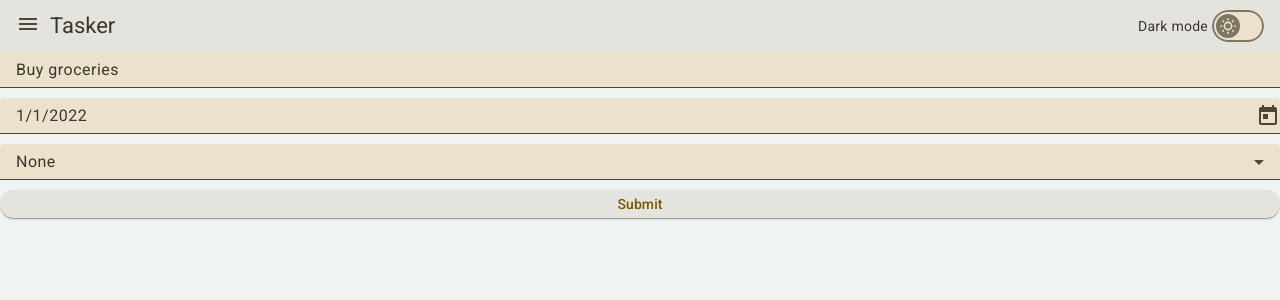
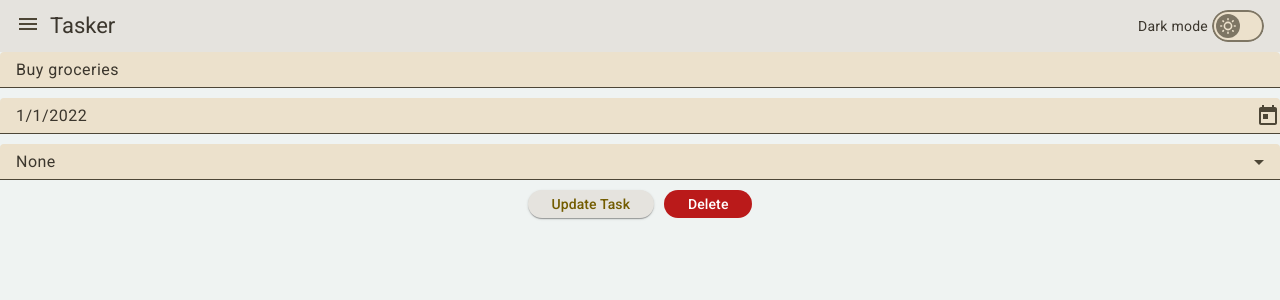
Before and after one commit to Snellingen/tasker, an Angular app: page /tasks/edit-task/1 in a window 1280 px wide. Shown: the top 300 px of the page. Built offline with nearby package versions, Linux system fonts and the light colour scheme.

Commit message:
task delete

```diff
--- a/src/app/components/edit-task/edit-task.component.html
+++ b/src/app/components/edit-task/edit-task.component.html
@@ -49,5 +49,10 @@
       <mat-error>{{taskForm.get('priority')?.errors | json}}</mat-error>
     }
   </mat-form-field>
-  <button mat-raised-button type="submit">Submit</button>
+  <div class='edit-task__actions'>
+    <button mat-raised-button type="submit">{{submitLabel}}</button>
+    @if (id) {
+      <button mat-flat-button type="button" (click)="onDelete()" color="warn">Delete</button>
+    }
+  </div>
 </form>
--- a/src/app/components/edit-task/edit-task.component.scss
+++ b/src/app/components/edit-task/edit-task.component.scss
@@ -2,4 +2,10 @@
   display: flex;
   flex-direction: column;
   gap: 10px;
+
+  .edit-task__actions {
+    display: flex;
+    justify-content: center;
+    gap: 10px;
+  }
 }
--- a/src/app/components/edit-task/edit-task.component.ts
+++ b/src/app/components/edit-task/edit-task.component.ts
@@ -1,7 +1,7 @@
 import { CommonModule } from '@angular/common';
 import { ChangeDetectionStrategy, Component, inject, Input, OnDestroy, OnInit } from '@angular/core';
 import { FormControl, FormGroup, ReactiveFormsModule, Validators } from '@angular/forms';
-import { ValidateDateInFuture, ValidatePriority, ValidDate } from '../../shared/form.validators';
+import { ValidatePriority, ValidDate } from '../../shared/form.validators';
 import { Priority, Task, TaskService } from '../../services/task.service';
 import { Subscription, tap } from 'rxjs';
 import { MatInputModule } from '@angular/material/input';
@@ -37,7 +37,10 @@ export class EditTaskComponent implements OnInit, OnDestroy{
     this._id = value;
     if (value === undefined) {
       this.taskForm.reset();
+      this.submitLabel = 'Add Task';
+      return;
     }
+    this.submitLabel = 'Update Task';
     this.getDataForTaskForm();
   }
   get id() {
@@ -55,6 +58,8 @@ export class EditTaskComponent implements OnInit, OnDestroy{
 
   priorityOptions: Priority[] = ['None', 'Low', 'Medium', 'High'];
   taskSubscription: Subscription | undefined;
+
+  submitLabel = 'Add Task';
 
   getDataForTaskForm() {
     if (!this.id) return;
@@ -74,13 +79,21 @@ export class EditTaskComponent implements OnInit, OnDestroy{
   onSubmit() {
     if (this.taskForm.valid) {
       if (this.id) {
-        const updatedTask = { ...this.taskForm.value, id: Number(this.id) } as Partial<Task> & { id: number };
+        const updatedTask = { ...this.taskForm.value, id: this.id } as Partial<Task> & { id: number };
         this.taskService.updateTask(updatedTask);
       } else {
         const newTask = { ...this.taskForm.value } as Partial<Task> & { title: string};
         this.taskService.addTask(newTask);
       }
     } else {
+    }
+  }
+
+  onDelete() {
+    if (this.id) {
+      this.taskService.removeTask(this.id);
+      this.id = undefined;
+      this.taskForm.reset();
     }
   }
 
--- a/src/styles.scss
+++ b/src/styles.scss
@@ -1,57 +1,11 @@
-// Custom Theming for Angular Material
-// For more information: https://material.angular.io/guide/theming
 @use '@angular/material' as mat;
 @use './m3-theme.scss' as my-theme;
-// Plus imports for other components in your app.
 
-// Include the common styles for Angular Material. We include this here so that you only
-// have to load a single css file for Angular Material in your app.
-// Be sure that you only ever include this mixin once!
 @include mat.core();
 
-
-// Define the theme object.
-// $tasker-theme: mat.define-theme((
-//   color: (
-//     theme-type: light,
-//     primary: mat.$yellow-palette,
-//     tertiary: mat.$rose-palette,
-//     use-system-variables: true,
-//   ),
-//   typography: (
-//     use-system-variables: true,
-//   ),
-//   density: (
-//     scale: 0,
-//   )
-// ));
-
-// Include theme styles for core and each component used in your app.
-// Alternatively, you can import and @include the theme mixins for each component
-// that you are using.
 :root {
   @include mat.all-component-themes(my-theme.$light-theme);
 }
-
-// Comment out the line below if you want to use the pre-defined typography utility classes.
-// For more information: https://material.angular.io/guide/typography#using-typography-styles-in-your-application.
-// @include mat.typography-hierarchy($todo-theme);
-
-// Comment out the line below if you want to use the deprecated `color` inputs.
-// @include mat.color-variants-backwards-compatibility($todo-theme);
-
-
-// @mixin my-comp-theme($theme) {
-//   @if (mat.get-theme-version($theme) == 1) {
-//     body {
-//       background-color: green !important
-//     }
-//   } @else {
-//     body {
-//       background-color: red !important
-//     }
-//   }
-// }
 
 html,
 body {
@@ -121,6 +75,8 @@ body {
   --sys-tertiary-fixed: #cbebcc;
   --sys-tertiary-fixed-dim: #b0ceb1;
 
+  --sys-error-button: #ba1a1a;
+  --sys-on-error-button: #ffffff;
   --sys-priority-low: rgb(17, 138, 178);
   --sys-priority-medium: rgb(255, 209, 102);
   --sys-priority-high: rgb(239, 71, 111);
@@ -203,6 +159,7 @@ body {
 }
 
 
+
 html,
 body {
   height: 100%;
@@ -212,3 +169,8 @@ body {
   margin: 0;
   font-family: Roboto, "Helvetica Neue", sans-serif;
 }
+
+.mdc-button.mat-mdc-unelevated-button.mat-warn {
+  background-color: var(--sys-error-button);
+  color: var(--sys-on-error-button);
+}
```
